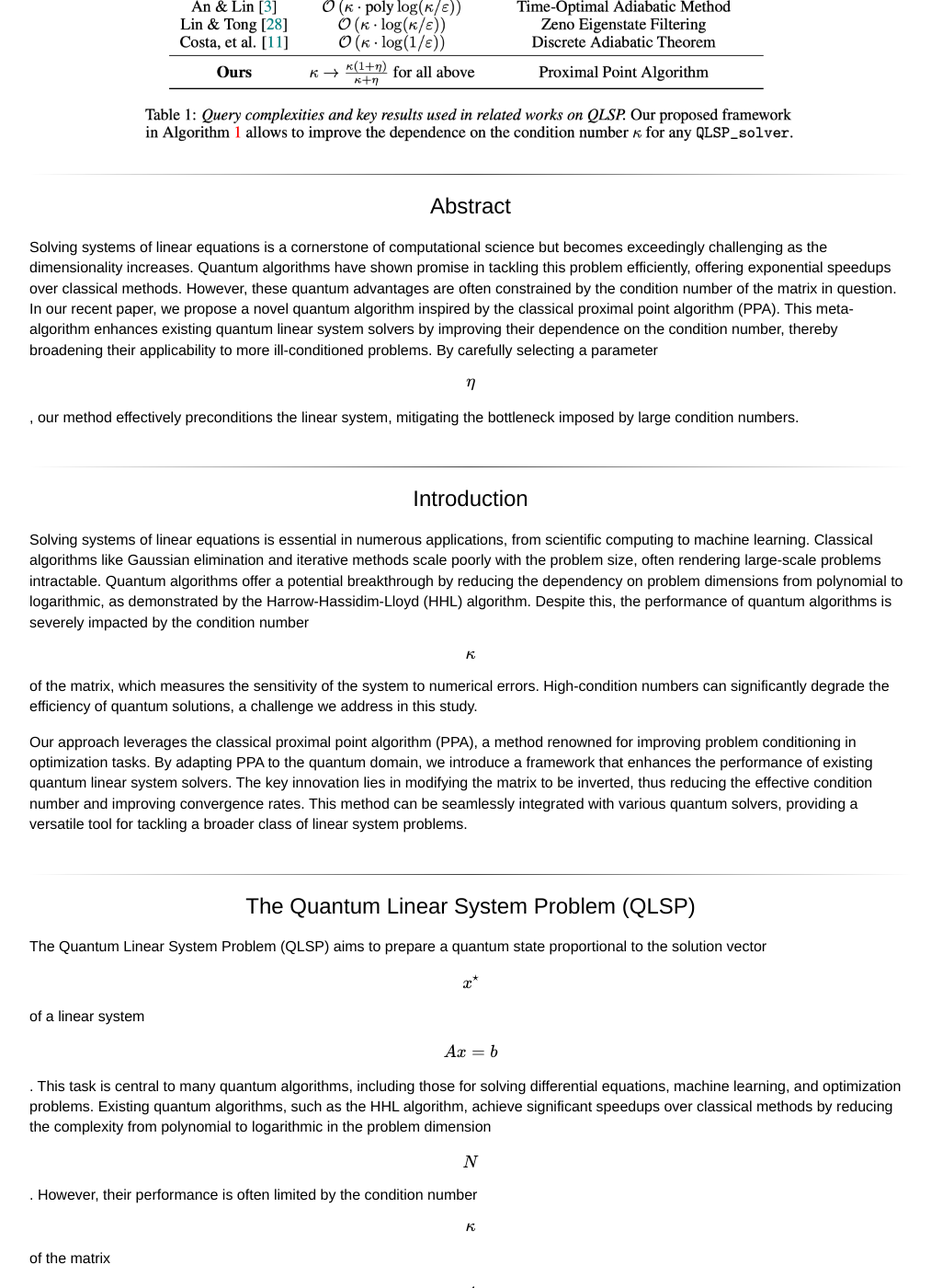
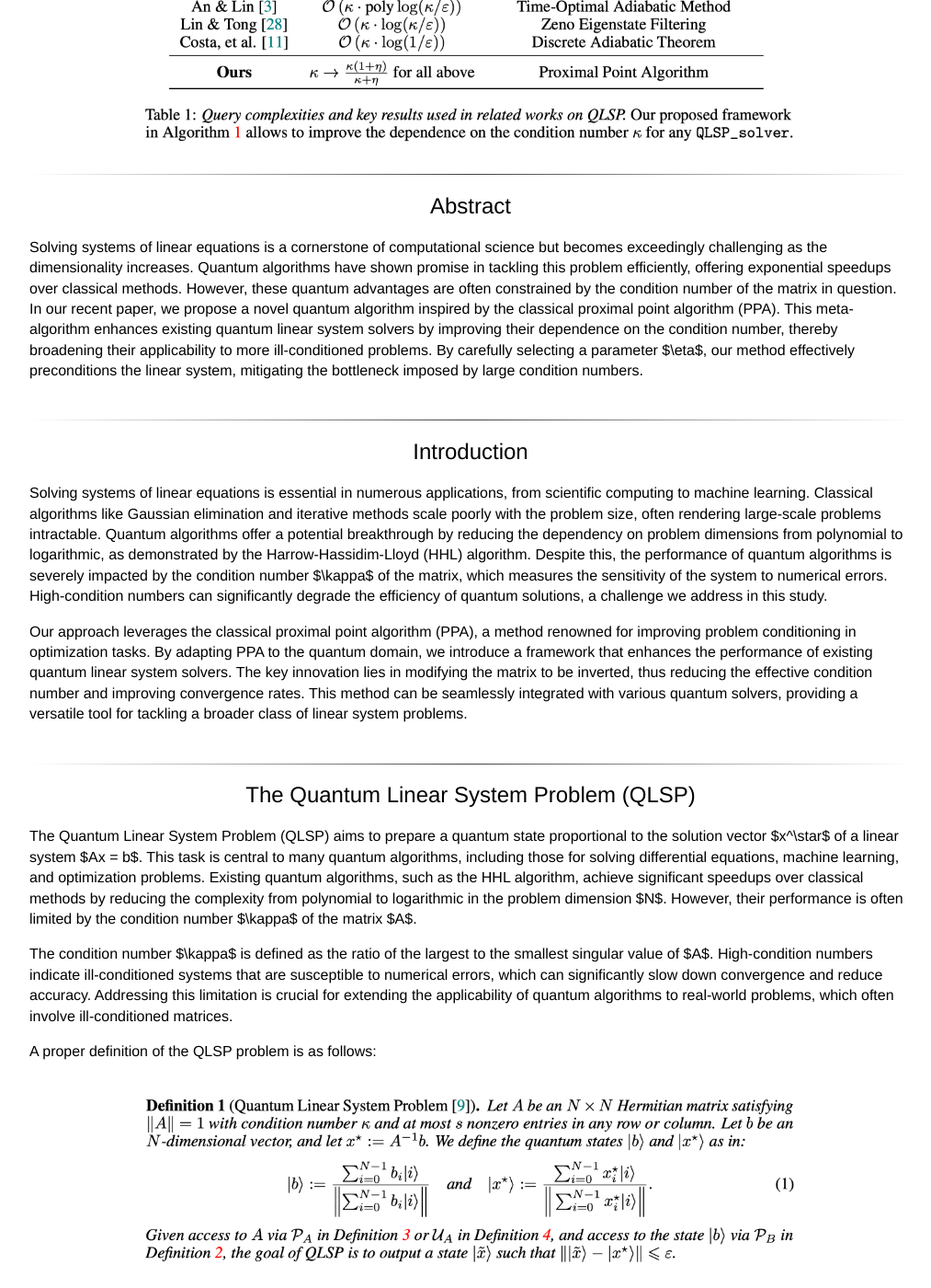
Before and after one commit to akyrillidis/explore-quantum, a Jekyll site: the page QLSP_PPA.html, which Jekyll copies as it is, in a window 1280 px wide and 1400 px high, scrolled down 405 px. Shown: the whole window at 92% size, without its empty margins (128-1141 px from the left). Built offline with Jekyll 4.4.1, drawn with Linux system fonts in a browser that asks for light colours; some web fonts are replaced; formulas are drawn with MathJax 3; some of the changed text lies outside the part shown.

Commit message:
Update QLSP_PPA.html

```diff
--- a/QLSP_PPA.html
+++ b/QLSP_PPA.html
@@ -118,7 +118,7 @@
         gtag('js', new Date());
         gtag('config', 'UA-75863369-6');
     </script>
-    <script src="https://cdn.mathjax.org/mathjax/latest/MathJax.js?config=TeX-AMS-MML_HTMLorMML" type="text/javascript"></script>
+    <script type="text/javascript" src="https://cdnjs.cloudflare.com/ajax/libs/mathjax/2.7.3/MathJax.js?config=TeX-AMS-MML_HTMLorMML"></script>
 </head>
 
 <body>
@@ -198,7 +198,7 @@
         However, these quantum advantages are often constrained by the condition number of the matrix in question.
         In our recent paper, we propose a novel quantum algorithm inspired by the classical proximal point algorithm (PPA).
         This meta-algorithm enhances existing quantum linear system solvers by improving their dependence on the condition number, thereby broadening their applicability to more ill-conditioned problems.
-        By carefully selecting a parameter $$\eta$$, our method effectively preconditions the linear system, mitigating the bottleneck imposed by large condition numbers.
+        By carefully selecting a parameter $\eta$, our method effectively preconditions the linear system, mitigating the bottleneck imposed by large condition numbers.
     </p>
 
     <br><hr>
@@ -211,7 +211,7 @@
         Solving systems of linear equations is essential in numerous applications, from scientific computing to machine learning.
         Classical algorithms like Gaussian elimination and iterative methods scale poorly with the problem size, often rendering large-scale problems intractable.
         Quantum algorithms offer a potential breakthrough by reducing the dependency on problem dimensions from polynomial to logarithmic, as demonstrated by the Harrow-Hassidim-Lloyd (HHL) algorithm.
-        Despite this, the performance of quantum algorithms is severely impacted by the condition number $$\kappa$$ of the matrix, which measures the sensitivity of the system to numerical errors.
+        Despite this, the performance of quantum algorithms is severely impacted by the condition number $\kappa$ of the matrix, which measures the sensitivity of the system to numerical errors.
         High-condition numbers can significantly degrade the efficiency of quantum solutions, a challenge we address in this study.
     </p>
     <p>
@@ -228,13 +228,13 @@
         </h2>
     </center>
     <p>
-        The Quantum Linear System Problem (QLSP) aims to prepare a quantum state proportional to the solution vector $$x^\star$$ of a linear system $$Ax = b$$.
+        The Quantum Linear System Problem (QLSP) aims to prepare a quantum state proportional to the solution vector $x^\star$ of a linear system $Ax = b$.
         This task is central to many quantum algorithms, including those for solving differential equations, machine learning, and optimization problems.
-        Existing quantum algorithms, such as the HHL algorithm, achieve significant speedups over classical methods by reducing the complexity from polynomial to logarithmic in the problem dimension $$N$$.
-        However, their performance is often limited by the condition number $$\kappa$$ of the matrix $$A$$.
+        Existing quantum algorithms, such as the HHL algorithm, achieve significant speedups over classical methods by reducing the complexity from polynomial to logarithmic in the problem dimension $N$.
+        However, their performance is often limited by the condition number $\kappa$ of the matrix $A$.
     </p>
     <p>
-        The condition number $$\kappa$$ is defined as the ratio of the largest to the smallest singular value of $$A$$.
+        The condition number $\kappa$ is defined as the ratio of the largest to the smallest singular value of $A$.
         High-condition numbers indicate ill-conditioned systems that are susceptible to numerical errors, which can significantly slow down convergence and reduce accuracy.
         Addressing this limitation is crucial for extending the applicability of quantum algorithms to real-world problems, which often involve ill-conditioned matrices.
     </p>
```
